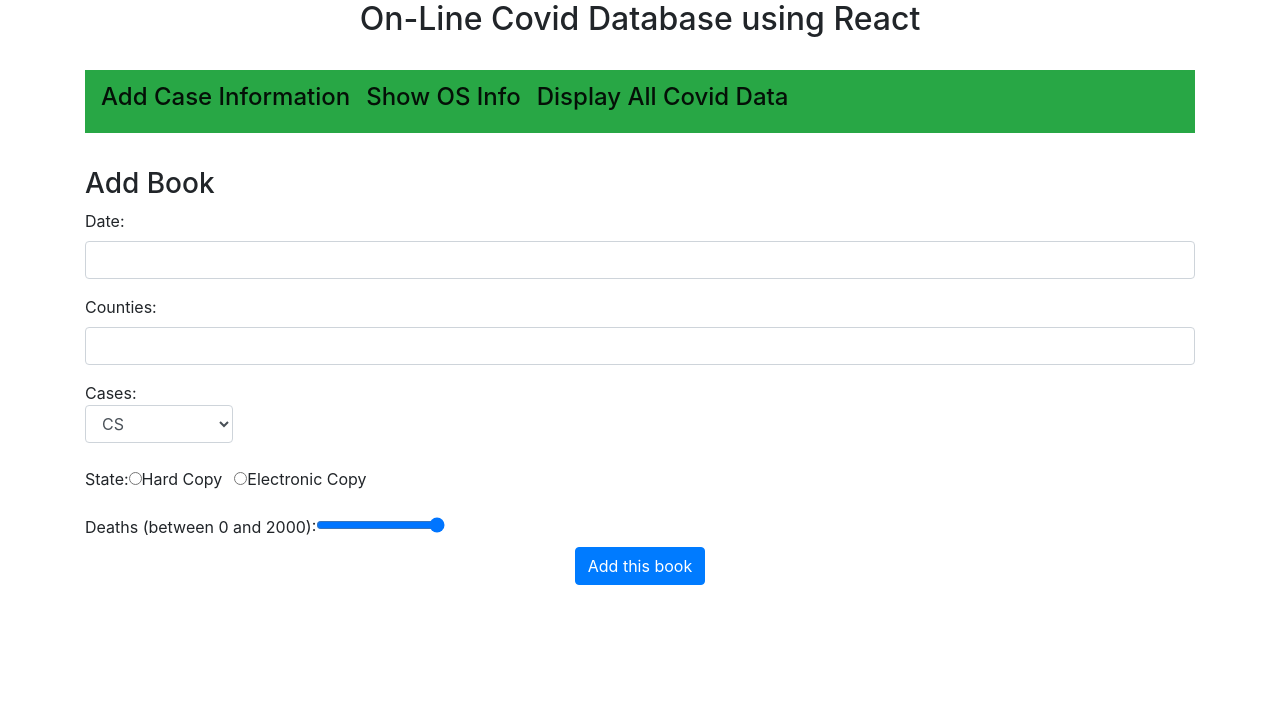
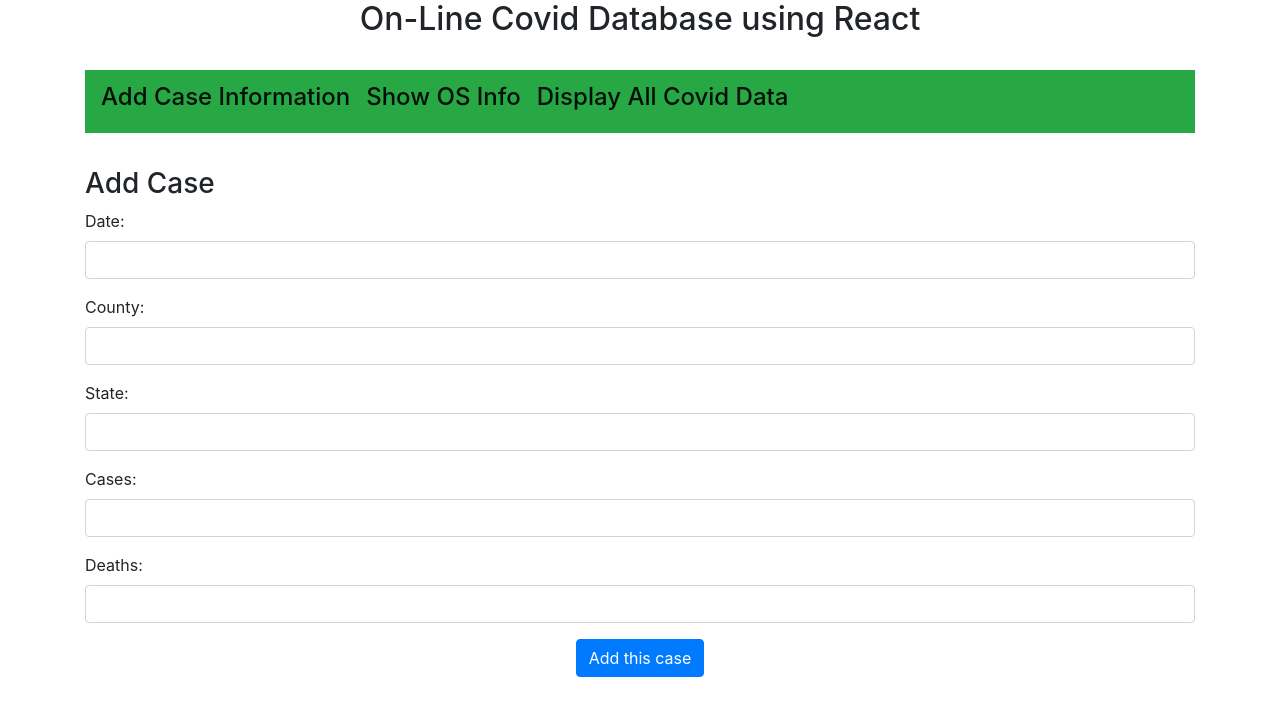
Before and after one commit to legojoshua12/WebDevelopmentGroupProject, a React (Create React App) app: page / in a window 1280 px wide. Shown: the top 716 px of the page. Built offline with nearby package versions, Linux system fonts and the light colour scheme.

Commit message:
Added the add, update, and delete functions, code should all be working for the project

```diff
--- a/src/App.js
+++ b/src/App.js
@@ -1,9 +1,9 @@
 import React, { Component } from "react";
 import { BrowserRouter as Router, Route, Link } from "react-router-dom";
 import "bootstrap/dist/css/bootstrap.min.css";
-import Book_Form from "./objects/AddCase"
-import ShowBooksList from "./objects/DisplayCases.js"
-import Book_UpDateForm from "./objects/CovidUpdate"
+import Case_Form from "./objects/AddCase"
+import ShowCasesList from "./objects/DisplayCases.js"
+import Case_UpDateForm from "./objects/CovidUpdate"
 import Func_DeleteBook from "./objects/DeleteCase"
 import ShowOSInfo from "./objects/GetOSInformation"
 class App extends Component {
@@ -17,14 +17,14 @@
             <nav className="navbar navbar-expand-lg navbar-light bg-success">
             <Link to="/" className="navbar-brand"><h4>Add Case Information</h4></Link>
             <Link to="/ShowOSInfo" className="navbar-brand"><h4>Show OS Info</h4></Link>
-            <Link to="/DisplayBooks" className="navbar-brand"><h4>Display All Covid Data</h4> </Link>
+            <Link to="/DisplayCases" className="navbar-brand"><h4>Display All Covid Data</h4> </Link>
 
             </nav>
           <br/>
-          <Route path="/" exact component={Book_Form} />
-          <Route path="/edit/:id" component={Book_UpDateForm} />
+          <Route path="/" exact component={Case_Form} />
+          <Route path="/edit/:id" component={Case_UpDateForm} />
           <Route path="/Delete/:id" component={Func_DeleteBook} />
-          <Route path="/DisplayBooks" component={ShowBooksList} />
+          <Route path="/DisplayCases" component={ShowCasesList} />
           <Route path="/ShowOSInfo" component={ShowOSInfo} />
         </div>
       </Router>
--- a/src/objects/AddCase.js
+++ b/src/objects/AddCase.js
@@ -1,14 +1,14 @@
 import React, { useState } from "react";
 import axios from 'axios';
 
-function Book_Form() {
-  let url= "http://localhost:5000/"
+function Case_Form() {
+  let url= "http://localhost:8080/CovidDatabase"
   const [state, setState] = useState({
     date: "",
     county: "",
     state: "",
     cases:"",
-    deaths: 1990,
+    deaths: "",
   });
 
 
@@ -23,7 +23,7 @@
   {
 
    e.preventDefault();
-   const bookdata={
+   const casedata={
            date:state.date,
            deaths:state.deaths,
            county:state.county,
@@ -32,12 +32,12 @@
 
    }
 
-   axios.post(url+"addbooks", bookdata)
+   axios.post(url+"/add", casedata)
    .then(res => console.log(res.data));
    }
   return (
     <div style={{marginTop: 10}}>
-      <h3>Add Book</h3>
+      <h3>Add Case</h3>
       <form onSubmit={OnSubmit} method="Post">
         <div className="form-group">
           <label>Date: </label>
@@ -47,56 +47,36 @@
             onChange={handleChange}/>
         </div>
         <div className="form-group">
-          <label>Counties: </label>
+          <label>County: </label>
           <input  className="form-control"
             name="county"value={state.county}
             onChange={handleChange}/>
         </div>
         <div className="form-group">
-          <label>
-            Cases:{" "}
-            <select className="form-control"
-            name="cases" value={state.cases}
-            onChange={handleChange}>
-            <option value="Computer Science">CS</option>
-            <option value="Programming" >Programming</option>
-            <option value="Data Science">Data Sceince</option>
-            <option value="AI">AI</option>
-            <option value="Engineering">Engineering</option>
-          </select>
-          </label>
+          <label>State: </label>
+          <input  className="form-control"
+            type="text" name="state"
+            value={state.state}
+            onChange={handleChange}/>
         </div>
         <div className="form-group">
-        <label>State: </label>
-        <div className="form-check form-check-inline">
-          <input className="form-check-label"
-            type="radio" name="state" value="Hard Copy"
-            checked={state.state === "Hard Copy"}
-            onChange={handleChange} />
-         <label className="form-check-label"> Hard Copy </label>
-         </div>
-         <div className="form-check form-check-inline">
-         <input className="form-check-label"
-            type="radio"name="state" value="Electronic Copy"
-            checked={state.state === "Electronic Copy"}
-            onChange={handleChange}
-          />
-         <label className="form-check-label"> Electronic Copy</label>
+          <label>Cases: </label>
+          <input  className="form-control"
+            type="text" name="cases"
+            value={state.cases}
+            onChange={handleChange}/>
         </div>
-        </div>
-        <div>
-        <label>
-          Deaths (between 0 and 2000):
-          <input
-            type="range"name="deaths"
-            min="0"max="2000" value={state.deaths}
-            onChange={handleChange} />
-        </label>
+        <div className="form-group">
+          <label>Deaths: </label>
+          <input  className="form-control"
+            type="text" name="deaths"
+            value={state.deaths}
+            onChange={handleChange}/>
         </div>
 
         <div className="form-group">
         <center>
-            <input type="submit" value="Add this book" className="btn btn-primary" />
+            <input type="submit" value="Add this case" className="btn btn-primary" />
         </center>
         </div>
 
@@ -107,4 +87,4 @@
 
 }
 
-export default Book_Form;
+export default Case_Form;
--- a/src/objects/CovidUpdate.js
+++ b/src/objects/CovidUpdate.js
@@ -1,16 +1,17 @@
 import React, {useEffect, useState } from "react";
 import axios from 'axios';
 
-function Book_UpDateForm(props) {
+function Case_UpDateForm(props) {
+  const url = 'http://localhost:8080/CovidDatabase'
   const [state, setState] = useState({
-    booktitle: "",
-    author: "",
-    formate: "",
-    Topic:"",
-    PubYear: 1990,
+    date: "",
+    county: "",
+    state: "",
+    cases:"",
+    deaths: "",
   });
+
   const [StatedLoaded, Set_StatedLoaded]=useState(false)
-  let url= "http://localhost:5000/"
   const handleChange = (e) => {
     const value = e.target.value;
     setState({
@@ -18,16 +19,14 @@
       [e.target.name]: value,
     });
   };
-// this is on compunt Did Mount Event analogy
-useEffect(() => {
-    axios.get('http://localhost:5000/getbook/'+props.match.params.id)
+
+  useEffect(() => {
+    axios.get(url+'/getcase/'+props.match.params.id)
         .then(res => {
-            // set the state variable from the data received from the axios api
             setState(res.data)
-        }) //
-
+        })
         .catch(err => {
-          console.log("error has occured")
+          console.log("Error: " + err)
         })
 }, []);
 
@@ -39,111 +38,68 @@
 
   const OnSubmit=(e) =>
    {
-
     e.preventDefault();
-    const bookdata={
-            booktitle:state.booktitle,
-
-            PubYear:state.PubYear,
-            author:state.author,
-
-            Topic:state.Topic,
-            formate:state.formate
+    const casedata={
+            date:state.date,
+            county:state.county,
+            state:state.state,
+            cases:state.cases,
+            deaths:state.deaths
 
     }
 
-    axios.post(url+"updatebook/"+props.match.params.id, bookdata)
+    axios.post(url+"/update/"+props.match.params.id, casedata)
     .then(res => console.log(res.data));
-
-
    }
   return (
     <div style={{marginTop: 10}}>
-      <h3> Update Book Id: {props.match.params.id}</h3>
+      <h3> Update Case Id: {props.match.params.id}</h3>
       <form onSubmit={OnSubmit} method="Post">
-      <div className="form-group">
-          <label>Book Title: </label>
-          <input  className="form-control" type="text" name="booktitle"
-            value={state.booktitle}
-            onChange={handleChange}
-          />
-      </div>
-
         <div className="form-group">
-        <label>Book Authors: </label>
-          <input  className="form-control" name="author"
-            value={state.author}
-            onChange={handleChange}
-          />
+          <label>Date: </label>
+          <input  className="form-control"
+            type="text" name="date"
+            value={state.date}
+            onChange={handleChange}/>
+        </div>
+        <div className="form-group">
+          <label>County: </label>
+          <input  className="form-control"
+            name="county"value={state.county}
+            onChange={handleChange}/>
+        </div>
+        <div className="form-group">
+          <label>State: </label>
+          <input  className="form-control"
+            type="text" name="state"
+            value={state.state}
+            onChange={handleChange}/>
+        </div>
+        <div className="form-group">
+          <label>Cases: </label>
+          <input  className="form-control"
+            type="text" name="cases"
+            value={state.cases}
+            onChange={handleChange}/>
+        </div>
+        <div className="form-group">
+          <label>Deaths: </label>
+          <input  className="form-control"
+            type="text" name="deaths"
+            value={state.deaths}
+            onChange={handleChange}/>
         </div>
 
         <div className="form-group">
-        <label>
-          Pick Book topic :{" "}
-          <select className="form-control" name="Topic"
-            value={state.Topic}
-onChange={handleChange}
-          >
-            <option value="Computer Science">Computer Science</option>
-            <option value="Programming" >Programming</option>
-            <option value="Data Science">Data Sceince</option>
-            <option value="AI">AI</option>
-            <option value="Engineering">Engineering</option>
-          </select>
-        </label>
-
-
-        </div>
-        <div className="form-group">
-        <label>Formate: </label>
-        <div className="form-check form-check-inline">
-          <input className="form-check-label"
-            type="radio"
-            name="formate"
-            value="Hard Copy"
-            checked={state.formate === "Hard Copy"}
-            onChange={handleChange}
-          />
-
-         <label className="form-check-label"> Hard Copy </label>
-         </div>
-         <div className="form-check form-check-inline">
-         <input className="form-check-label"
-            type="radio"
-            name="formate"
-            value="Electronic Copy"
-            checked={state.formate === "Electronic Copy"}
-            onChange={handleChange}
-          />
-
-         <label className="form-check-label"> Electronic Copy</label>
-        </div>
+        <center>
+            <input type="submit" value="Add this case" className="btn btn-primary" />
+        </center>
         </div>
 
-        <br />
-        <br />
-        <label>
-          Publication Year (between 1980 and 2020):
-          <input
-            type="range"
-            name="PubYear"
-            min="1980"
-            max="2020"
-            value={state.PubYear}
-            onChange={handleChange}
-          />
-
-
-        </label>
-        <center>
-        <div className="form-group">
-                        <input type="submit" value="UpDate" className="btn btn-primary" />
-                    </div>
-        </center>
       </form>
 
     </div>
   );
 }
 
-export default Book_UpDateForm;
+export default Case_UpDateForm;
```
Also changed, not shown: src/objects/DeleteCase.js (+22 -37 lines), src/objects/DisplayCases.js (+17 -19 lines), 2 other files (tests, documents, lock files or other folders).
